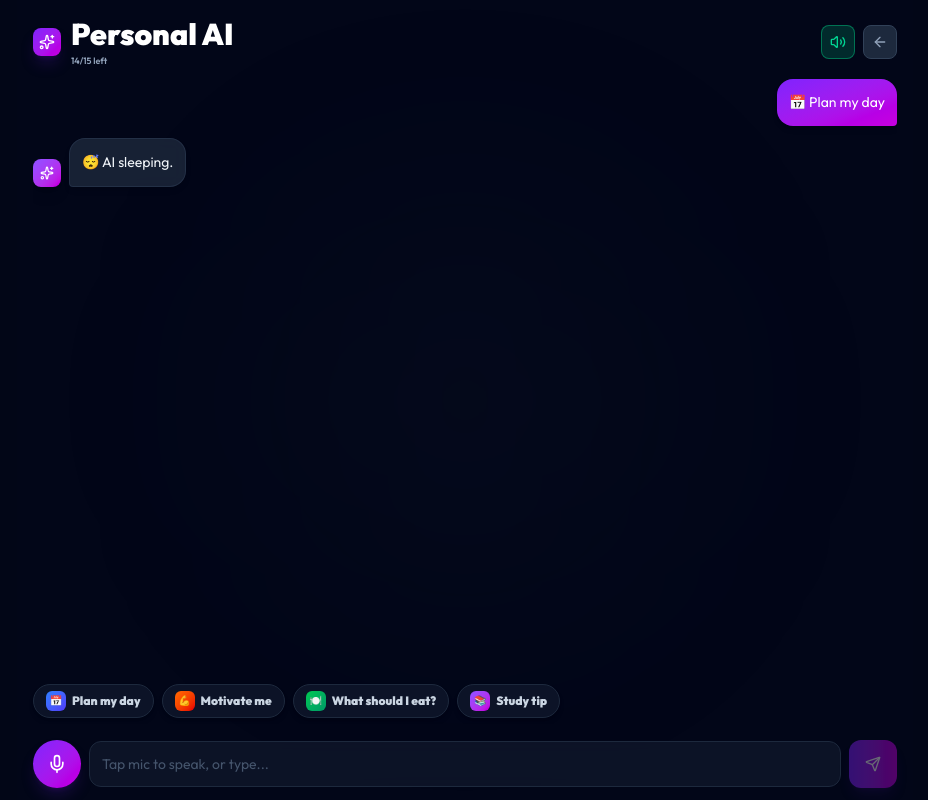
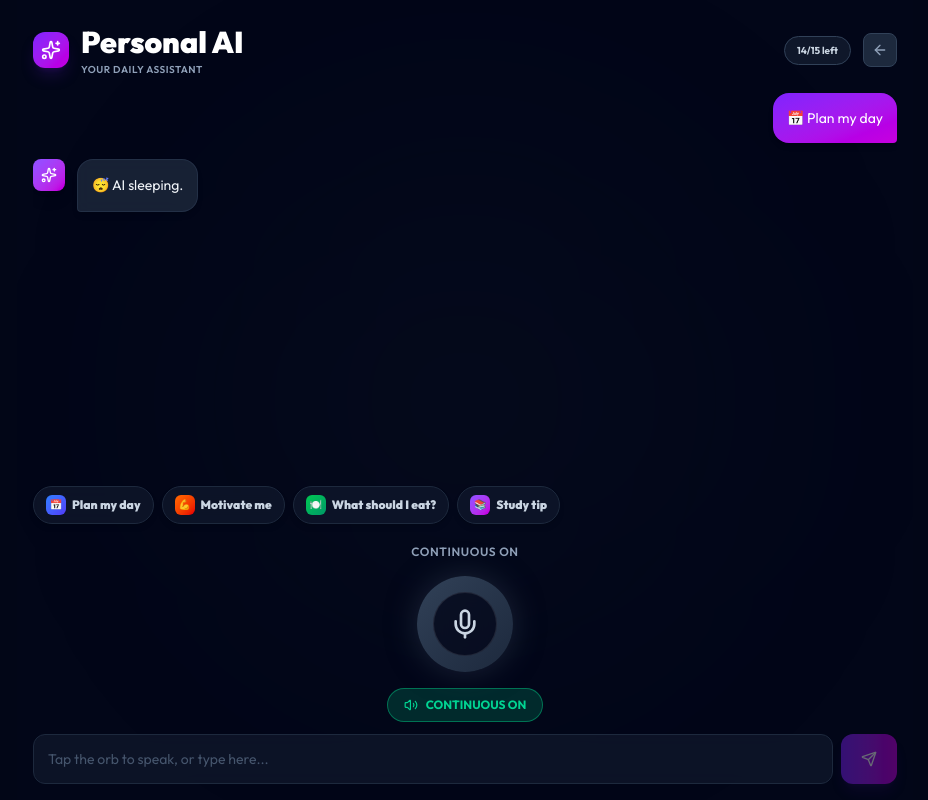
Before and after one commit to prashant14391443-ship-it/daily-goal, a Next.js app: page /ai in a window 1280 px wide. Both pictures are taken after a click on the button "📅 Plan my day". Shown: the whole page, without its empty margins (175-1103 px from the left). Built offline with nearby package versions, Linux system fonts and the light colour scheme; no server answers; the database is empty.

Commit message:
fix: exact casing for vercel build

```diff
--- a/app/ai/page.tsx
+++ b/app/ai/page.tsx
@@ -3,12 +3,11 @@
 import { useEffect, useRef, useState } from "react";
 import { supabase } from "@/lib/supabase";
 import Link from "next/link";
-import { ArrowLeft, Sparkles, Send, Volume2, VolumeX } from "lucide-react";
-import { useJarvisVoice } from "../hooks/jarvisVoice";
-import { executeVoiceAction, isLikelyCommand } from "../hooks/jarvisActions";
-import { JarvisOrb } from "../components/JarvisOrb";
-import { ActionToast } from "../components/ActionToast";
-
+import { ArrowLeft, Sparkles, Send } from "lucide-react";
+import { useJarvisVoice } from "@/app/hooks/jarvisVoice";
+import { executeVoiceAction, isLikelyCommand } from "@/app/hooks/jarvisActions";
+import { JarvisOrb } from "@/app/components/JarvisOrb";
+import { ActionToast } from "@/app/components/ActionToast";
 type Msg = { role: "user" | "assistant"; content: string };
 
 function toLocalISO(d: Date) {
@@ -31,7 +30,7 @@ export default function AIPage() {
   const [loading, setLoading] = useState(false);
   const [left, setLeft] = useState(15);
   const [uid, setUid] = useState("guest");
-  const [continuousMode, setContinuousMode] = useState(true);
+  const [continuousMode, setContinuousMode] = useState(true); // ✅ ON by default
   const [ctx, setCtx] = useState<{ name: string; studyMin: number; workouts: number; habits: string; todo: string; cal: number } | null>(null);
   const [actionToast, setActionToast] = useState<{ action: any; message: string } | null>(null);
   const bottomRef = useRef<HTMLDivElement>(null);
@@ -115,12 +114,13 @@ export default function AIPage() {
     setLeft(Math.max(0, 15 - count));
   };
 
+  // Send message (text or voice)
   const sendMessage = async (text?: string) => {
     const msg = (text || input).trim();
     if (!msg || loading) return;
     if (left <= 0) {
       alert("🆓 Free daily limit reached (15 messages). Come back tomorrow!");
-      interrupt();
+      interrupt(); // reset voice loop
       return;
     }
 
@@ -140,7 +140,7 @@ export default function AIPage() {
           const withReply = [...next, { role: "assistant" as const, content: actionResult.reply }];
           setMsgs(withReply);
           localStorage.setItem("dg-ai-chat-" + uid, JSON.stringify(withReply.slice(-50)));
-          speak(actionResult.reply);
+          speak(actionResult.reply); // 🔄 loop continues automatically after speaking
           updateMessageCount();
           setLoading(false);
           return;
@@ -170,36 +170,39 @@ export default function AIPage() {
       setMsgs(withReply);
       localStorage.setItem("dg-ai-chat-" + uid, JSON.stringify(withReply.slice(-50)));
 
-      speak(reply);
+      speak(reply); // 🔄 mic reopens automatically after AI speaks
       updateMessageCount();
     } catch {
       setMsgs([...next, { role: "assistant" as const, content: "📡 Network issue. Try again!" }]);
-      interrupt();
+      interrupt(); // reset voice loop on error
     }
     setLoading(false);
   };
 
+  // 🎙️ Voice transcript handler
   const handleTranscript = async (text: string) => {
     if (!text) return;
     if (loading) {
-      interrupt();
+      interrupt(); // ignore speech while busy, then re-listen
       return;
     }
     await sendMessage(text);
   };
 
+  // Keep the hook's callback always fresh (no stale closures)
   useEffect(() => {
     setOnTranscript(handleTranscript);
   });
 
+  // 🔁 Continuous mode toggle (saved forever)
   const toggleContinuous = () => {
     const next = !continuousMode;
     setContinuousMode(next);
     try {
       localStorage.setItem("dg-ai-continuous", next ? "1" : "0");
     } catch {}
-    if (next) startListening();
-    else stopListening();
+    if (next) startListening(); // start the endless loop right now
+    else stopListening();       // fully stop the loop
   };
 
   const handleOrbClick = () => {
@@ -210,29 +213,16 @@ export default function AIPage() {
     }
   };
 
-  // Tiny one-line status (only visible when active)
-  const statusLine =
-    voiceState === "listening"
-      ? transcript
-        ? `"${transcript}"`
-        : "Listening..."
-      : voiceState === "thinking"
-      ? "Thinking..."
-      : voiceState === "speaking"
-      ? "Speaking..."
-      : voiceState === "error"
-      ? "Mic error — check permissions"
-      : "";
-
   return (
-    <main className="h-screen bg-slate-950 text-white flex flex-col px-4 pt-4 pb-3 max-w-4xl mx-auto relative overflow-hidden">
-      {/* Ambient glow */}
-      <div className={`absolute top-1/2 left-1/2 -translate-x-1/2 -translate-y-1/2 w-[400px] h-[400px] rounded-full blur-[110px] transition-colors duration-700 pointer-events-none ${
-        voiceState === "listening" ? "bg-red-500/10" :
-        voiceState === "speaking" ? "bg-emerald-500/10" :
-        voiceState === "thinking" ? "bg-violet-500/10" : "bg-slate-800/10"
+    <main className="h-screen bg-slate-950 text-white flex flex-col px-4 pt-6 pb-4 max-w-4xl mx-auto relative overflow-hidden">
+      {/* Ambient Background Glow */}
+      <div className={`absolute top-1/2 left-1/2 -translate-x-1/2 -translate-y-1/2 w-[500px] h-[500px] rounded-full blur-[120px] transition-colors duration-700 pointer-events-none ${
+        voiceState === "listening" ? "bg-red-500/15" :
+        voiceState === "speaking" ? "bg-emerald-500/15" :
+        voiceState === "thinking" ? "bg-violet-500/15" : "bg-slate-800/10"
       }`} />
 
+      {/* Action Toast */}
       {actionToast && (
         <ActionToast
           action={actionToast.action}
@@ -241,72 +231,72 @@ export default function AIPage() {
         />
       )}
 
-      {/* 🌆 Compact header */}
-      <div className="relative mb-3 flex items-center justify-between shrink-0 z-10">
-        <div className="flex items-center gap-2.5">
-          <div className="p-1.5 rounded-lg bg-gradient-to-br from-violet-600 to-fuchsia-600 shadow-lg shadow-violet-900/30">
-            <Sparkles className="w-4 h-4 text-white" />
+      {/* Header */}
+      <div className="relative mb-4 flex items-center justify-between shrink-0 z-10">
+        <div className="flex items-center gap-3">
+          <div className="p-2 rounded-xl bg-gradient-to-br from-violet-600 to-fuchsia-600 shadow-lg shadow-violet-900/30">
+            <Sparkles className="w-5 h-5 text-white" />
           </div>
           <div>
-            <h1 className="text-sm font-black text-white leading-tight">Personal AI</h1>
-            <p className="text-[9px] text-slate-400 font-semibold">
-              {left}/15 left {ctx ? `· Hey ${ctx.name}!` : ""}
+            <h1 className="text-base font-black text-white leading-tight">Personal AI</h1>
+            <p className="text-[10px] text-slate-400 font-semibold uppercase tracking-wider">
+              {ctx ? `Hey ${ctx.name}!` : "Your daily assistant"}
             </p>
           </div>
         </div>
-        <div className="flex items-center gap-2">
-          {/* Continuous toggle (tiny icon) */}
-          <button
-            onClick={toggleContinuous}
-            className={`p-2 rounded-lg border transition-all ${
-              continuousMode
-                ? "bg-emerald-500/20 border-emerald-500/50 text-emerald-400"
-                : "bg-slate-800 border-slate-700 text-slate-500"
-            }`}
-            title={continuousMode ? "Continuous mode ON" : "Continuous mode OFF"}
-          >
-            {continuousMode ? <Volume2 className="w-4 h-4" /> : <VolumeX className="w-4 h-4" />}
-          </button>
-          <Link href="/dashboard" className="p-2 rounded-lg bg-slate-800 border border-slate-700 text-slate-400 hover:text-white transition-all">
+        <div className="flex items-center gap-3">
+          <div className="px-3 py-1.5 rounded-full bg-slate-800/50 border border-slate-700 text-[10px] font-bold text-slate-300">
+            {left}/15 left
+          </div>
+          <Link href="/dashboard" className="p-2 rounded-lg bg-slate-800 border border-slate-700 text-slate-400 hover:text-white hover:border-slate-600 transition-all">
             <ArrowLeft className="w-4 h-4" />
           </Link>
         </div>
       </div>
 
-      {/* 💬 Message stream (now gets maximum space) */}
-      <div className="flex-1 overflow-y-auto min-h-0 grid gap-3 content-start pb-2 z-10">
+      {/* Message Stream */}
+      <div className="flex-1 overflow-y-auto min-h-0 grid gap-4 content-start pb-2 z-10">
         {msgs.length === 0 && ctx && (
-          <div className="bg-slate-900/50 border border-slate-800 rounded-2xl p-4 shadow-lg backdrop-blur-sm">
-            <p className="font-black text-sm text-white mb-2">Hey {ctx.name}! I&apos;m your coach 👋</p>
-            <div className="grid grid-cols-4 gap-1.5">
-              <div className="bg-slate-800/60 rounded-lg p-1.5 text-center">
-                <p className="text-[8px] font-black text-slate-500">📚</p>
-                <p className="text-[11px] font-black text-blue-400">{ctx.studyMin}m</p>
+          <div className="bg-slate-900/50 border border-slate-800 rounded-2xl p-5 shadow-lg backdrop-blur-sm">
+            <div className="flex items-center gap-2 mb-3">
+              <span className="w-8 h-8 rounded-lg bg-gradient-to-br from-violet-500 to-fuchsia-600 flex items-center justify-center text-base shadow-lg">🤖</span>
+              <p className="font-black text-sm text-white">Hey {ctx.name}! I&apos;m your coach 👋</p>
             </div>
-              <div className="bg-slate-800/60 rounded-lg p-1.5 text-center">
-                <p className="text-[8px] font-black text-slate-500">🏋️</p>
-                <p className="text-[11px] font-black text-green-400">{ctx.workouts}</p>
+            <p className="text-xs text-slate-300 leading-relaxed mb-3">
+              I&apos;ve got a full picture of your day — here&apos;s what I see:
+            </p>
+            <div className="grid grid-cols-2 gap-1.5">
+              <div className="bg-slate-800/60 rounded-lg p-2">
+                <p className="text-[9px] font-black text-slate-500">📚 STUDY</p>
+                <p className="text-xs font-black text-blue-400">{ctx.studyMin} min</p>
               </div>
-              <div className="bg-slate-800/60 rounded-lg p-1.5 text-center">
-                <p className="text-[8px] font-black text-slate-500">✅</p>
-                <p className="text-[11px] font-black text-violet-400">{ctx.habits}</p>
+              <div className="bg-slate-800/60 rounded-lg p-2">
+                <p className="text-[9px] font-black text-slate-500">🏋️ WORKOUTS</p>
+                <p className="text-xs font-black text-green-400">{ctx.workouts}</p>
               </div>
-              <div className="bg-slate-800/60 rounded-lg p-1.5 text-center">
-                <p className="text-[8px] font-black text-slate-500">📝</p>
-                <p className="text-[11px] font-black text-amber-400">{ctx.todo}</p>
+              <div className="bg-slate-800/60 rounded-lg p-2">
+                <p className="text-[9px] font-black text-slate-500">✅ HABITS</p>
+                <p className="text-xs font-black text-violet-400">{ctx.habits}</p>
+              </div>
+              <div className="bg-slate-800/60 rounded-lg p-2">
+                <p className="text-[9px] font-black text-slate-500">📝 TODO</p>
+                <p className="text-xs font-black text-amber-400">{ctx.todo}</p>
               </div>
             </div>
+            <p className="text-[10px] text-slate-400 mt-3 font-semibold">
+              Tap the orb ONCE and just keep talking! ⬇️
+            </p>
           </div>
         )}
 
         {msgs.map((m, i) => (
-          <div key={i} className={`flex gap-2 ${m.role === "user" ? "justify-end" : "justify-start"}`}>
+          <div key={i} className={`flex gap-3 ${m.role === "user" ? "justify-end" : "justify-start"}`}>
             {m.role === "assistant" && (
-              <div className="shrink-0 w-7 h-7 rounded-lg bg-gradient-to-br from-violet-500 to-fuchsia-600 flex items-center justify-center shadow-lg self-end">
-                <Sparkles className="w-3.5 h-3.5 text-white" />
+              <div className="shrink-0 w-8 h-8 rounded-lg bg-gradient-to-br from-violet-500 to-fuchsia-600 flex items-center justify-center shadow-lg">
+                <Sparkles className="w-4 h-4 text-white" />
               </div>
             )}
-            <div className={`max-w-[80%] p-3 rounded-2xl text-sm whitespace-pre-wrap shadow-md leading-relaxed ${
+            <div className={`max-w-[80%] p-3.5 rounded-2xl text-sm whitespace-pre-wrap shadow-md leading-relaxed ${
               m.role === "user"
                 ? "bg-gradient-to-br from-violet-600 to-fuchsia-600 text-white rounded-br-sm"
                 : "bg-slate-800/80 backdrop-blur text-slate-100 rounded-bl-sm border border-slate-700/50"
@@ -317,11 +307,11 @@ export default function AIPage() {
         ))}
 
         {loading && voiceState !== "speaking" && (
-          <div className="flex gap-2 justify-start">
-            <div className="shrink-0 w-7 h-7 rounded-lg bg-gradient-to-br from-violet-500 to-fuchsia-600 flex items-center justify-center shadow-lg">
-              <Sparkles className="w-3.5 h-3.5 text-white animate-pulse" />
+          <div className="flex gap-3 justify-start">
+            <div className="shrink-0 w-8 h-8 rounded-lg bg-gradient-to-br from-violet-500 to-fuchsia-600 flex items-center justify-center shadow-lg">
+              <Sparkles className="w-4 h-4 text-white animate-pulse" />
             </div>
-            <div className="bg-slate-800/80 border border-slate-700/50 p-3 rounded-2xl rounded-bl-sm shadow-md flex items-center gap-1">
+            <div className="bg-slate-800/80 border border-slate-700/50 p-4 rounded-2xl rounded-bl-sm shadow-md flex items-center gap-1">
               <span className="w-1.5 h-1.5 rounded-full bg-violet-400 animate-bounce" style={{ animationDelay: "0ms" }} />
               <span className="w-1.5 h-1.5 rounded-full bg-violet-400 animate-bounce" style={{ animationDelay: "150ms" }} />
               <span className="w-1.5 h-1.5 rounded-full bg-violet-400 animate-bounce" style={{ animationDelay: "300ms" }} />
@@ -331,14 +321,14 @@ export default function AIPage() {
         <div ref={bottomRef} />
       </div>
 
-      {/* ⚡ Chips */}
-      <div className="shrink-0 flex gap-2 overflow-x-auto py-1.5 -mx-1 px-1 z-10">
+      {/* Quick Chips */}
+      <div className="shrink-0 flex gap-2 overflow-x-auto py-2 -mx-1 px-1 z-10">
         {CHIPS.map((c) => (
           <button
             key={c.label}
             onClick={() => sendMessage(c.label)}
             disabled={loading}
-            className="shrink-0 flex items-center gap-1.5 text-xs font-black bg-slate-900/80 border border-slate-800 hover:border-violet-500/40 px-3 py-1.5 rounded-full shadow-md disabled:opacity-50 transition-all"
+            className="shrink-0 flex items-center gap-1.5 text-xs font-black bg-slate-900/80 border border-slate-800 hover:border-violet-500/40 hover:bg-slate-800 px-3 py-2 rounded-full shadow-md disabled:opacity-50 transition-all backdrop-blur-sm"
           >
             <span className={`w-5 h-5 rounded-md bg-gradient-to-br ${c.grad} flex items-center justify-center text-[10px]`}>
               {c.label.split(" ")[0]}
@@ -348,39 +338,33 @@ export default function AIPage() {
         ))}
       </div>
 
-      {/* 🎙️ Tiny status line (takes space ONLY when active) */}
-      <div className="h-4 shrink-0 z-10 flex items-center justify-center">
-        {statusLine && (
-          <p className="text-[10px] font-semibold text-slate-400 truncate max-w-full px-2">
-            {statusLine}
-          </p>
-        )}
-      </div>
+      {/* Jarvis Orb & Input */}
+      <div className="shrink-0 flex flex-col items-center gap-3 pt-3 z-10">
+        <JarvisOrb
+          state={voiceState}
+          transcript={transcript}
+          onClick={handleOrbClick}
+          continuousMode={continuousMode}
+          onToggleContinuous={toggleContinuous}
+        />
 
-      {/* 📝 Compact input row: [mic orb] [input] [send] */}
-      <form onSubmit={(e) => { e.preventDefault(); sendMessage(); }} className="shrink-0 flex items-center gap-2 z-10">
-        {isSupported ? (
-          <JarvisOrb state={voiceState} onClick={handleOrbClick} />
-        ) : (
-          <div className="w-12 h-12 rounded-full bg-slate-800 flex items-center justify-center">
-            <Sparkles className="w-5 h-5 text-slate-500" />
-          </div>
-        )}
+        <form onSubmit={(e) => { e.preventDefault(); sendMessage(); }} className="w-full flex gap-2">
           <input
             value={input}
             onChange={(e) => setInput(e.target.value)}
-          placeholder={voiceState === "listening" && transcript ? transcript : "Tap mic to speak, or type..."}
+            placeholder={isSupported ? "Tap the orb to speak, or type here..." : "Type your message..."}
             disabled={loading}
-          className="flex-1 min-w-0 p-3 rounded-xl bg-slate-900/80 backdrop-blur border border-slate-800 text-sm outline-none focus:border-violet-500 disabled:opacity-50 transition-all placeholder:text-slate-600"
+            className="flex-1 p-3.5 rounded-xl bg-slate-900/80 backdrop-blur border border-slate-800 text-sm outline-none focus:border-violet-500 focus:ring-1 focus:ring-violet-500 disabled:opacity-50 transition-all placeholder:text-slate-600"
           />
           <button
             type="submit"
             disabled={loading || !input.trim()}
-          className="shrink-0 w-12 h-12 rounded-xl bg-gradient-to-r from-violet-600 to-fuchsia-600 text-white disabled:opacity-40 shadow-lg shadow-violet-900/30 transition-all active:scale-95 flex items-center justify-center"
+            className="shrink-0 px-5 rounded-xl bg-gradient-to-r from-violet-600 to-fuchsia-600 text-white font-black disabled:opacity-40 shadow-lg shadow-violet-900/30 transition-all hover:scale-105 active:scale-95 flex items-center justify-center"
           >
             <Send className="w-4 h-4" />
           </button>
         </form>
+      </div>
     </main>
   );
 }
--- a/app/components/JarvisOrb.tsx
+++ b/app/components/JarvisOrb.tsx
@@ -1,55 +1,123 @@
 "use client";
 
-import { Mic, Loader2, Volume2, AlertCircle } from "lucide-react";
-import type { VoiceState } from "../hooks/jarvisVoice";
+import { Mic, MicOff, Loader2, Volume2, AlertCircle } from "lucide-react";
 
+import type { VoiceState } from "@/app/hooks/jarvisVoice";
 interface JarvisOrbProps {
   state: VoiceState;
+  transcript: string;
   onClick: () => void;
+  continuousMode: boolean;
+  onToggleContinuous: () => void;
 }
 
-export function JarvisOrb({ state, onClick }: JarvisOrbProps) {
-  const getStateStyles = () => {
+export function JarvisOrb({
+  state,
+  transcript,
+  onClick,
+  continuousMode,
+  onToggleContinuous
+}: JarvisOrbProps) {
+
+  const getOrbStyles = () => {
     switch (state) {
       case "listening":
-        return "bg-gradient-to-br from-red-500 to-rose-600 shadow-[0_0_18px_rgba(239,68,68,0.5)]";
+        return "bg-gradient-to-br from-red-500 to-rose-600 shadow-[0_0_60px_rgba(239,68,68,0.6)] scale-110";
       case "thinking":
-        return "bg-gradient-to-br from-violet-500 to-fuchsia-600 shadow-[0_0_18px_rgba(139,92,246,0.5)]";
+        return "bg-gradient-to-br from-violet-500 to-fuchsia-600 shadow-[0_0_60px_rgba(139,92,246,0.6)] animate-pulse";
       case "speaking":
-        return "bg-gradient-to-br from-emerald-500 to-green-600 shadow-[0_0_18px_rgba(16,185,129,0.5)]";
+        return "bg-gradient-to-br from-emerald-500 to-green-600 shadow-[0_0_60px_rgba(16,185,129,0.6)] scale-105";
       case "error":
-        return "bg-gradient-to-br from-amber-500 to-orange-600";
+        return "bg-gradient-to-br from-amber-500 to-orange-600 shadow-[0_0_60px_rgba(245,158,11,0.6)]";
       default:
-        return "bg-gradient-to-br from-violet-600 to-fuchsia-600 shadow-lg shadow-violet-900/30";
+        return "bg-gradient-to-br from-slate-700 to-slate-800 shadow-[0_0_30px_rgba(51,65,85,0.5)] hover:shadow-[0_0_40px_rgba(139,92,246,0.4)] hover:scale-105";
     }
   };
 
   const getIcon = () => {
     switch (state) {
       case "listening":
-        return <Mic className="w-5 h-5 text-white animate-pulse" />;
+        return <Mic className="w-8 h-8 text-white animate-pulse" />;
       case "thinking":
-        return <Loader2 className="w-5 h-5 text-white animate-spin" />;
+        return <Loader2 className="w-8 h-8 text-white animate-spin" />;
       case "speaking":
-        return <Volume2 className="w-5 h-5 text-white animate-pulse" />;
+        return <Volume2 className="w-8 h-8 text-white" />;
       case "error":
-        return <AlertCircle className="w-5 h-5 text-white" />;
+        return <AlertCircle className="w-8 h-8 text-white" />;
       default:
-        return <Mic className="w-5 h-5 text-white" />;
+        return <Mic className="w-8 h-8 text-slate-300" />;
+    }
+  };
+
+  const getStatusText = () => {
+    switch (state) {
+      case "listening": return "Listening...";
+      case "thinking": return "Thinking...";
+      case "speaking": return "Speaking...";
+      case "error": return "Try again";
+      default: return continuousMode ? "Continuous ON" : "Tap to speak";
     }
   };
 
   return (
-    <button
-      type="button"
-      onClick={onClick}
-      className={`relative shrink-0 w-12 h-12 rounded-full flex items-center justify-center transition-all duration-300 ${getStateStyles()}`}
-      aria-label="Voice assistant"
-    >
-      {state === "listening" && (
-        <span className="absolute inset-0 rounded-full bg-red-500/40 animate-ping" />
+    <div className="flex flex-col items-center gap-4 w-full">
+      {/* Status Text */}
+      <p className="text-xs font-semibold uppercase tracking-wider text-slate-400">
+        {getStatusText()}
+      </p>
+
+      {/* The Orb */}
+      <button
+        onClick={onClick}
+        className={`relative w-24 h-24 rounded-full flex items-center justify-center transition-all duration-300 cursor-pointer group ${getOrbStyles()}`}
+        aria-label={state === "listening" ? "Stop listening" : "Start listening"}
+      >
+        {/* Outer ring animation when listening */}
+        {state === "listening" && (
+          <>
+            <span className="absolute inset-0 rounded-full bg-red-500/30 animate-ping" />
+            <span className="absolute inset-2 rounded-full bg-red-500/20 animate-pulse" />
+          </>
+        )}
+
+        {/* Speaking waveform */}
+        {state === "speaking" && (
+          <div className="absolute inset-0 flex items-center justify-center gap-1">
+            <span className="w-1 h-6 bg-white/60 rounded-full animate-[pulse_0.5s_ease-in-out_infinite]" />
+            <span className="w-1 h-10 bg-white/80 rounded-full animate-[pulse_0.7s_ease-in-out_infinite]" />
+            <span className="w-1 h-8 bg-white/70 rounded-full animate-[pulse_0.6s_ease-in-out_infinite]" />
+            <span className="w-1 h-12 bg-white/90 rounded-full animate-[pulse_0.8s_ease-in-out_infinite]" />
+            <span className="w-1 h-7 bg-white/60 rounded-full animate-[pulse_0.5s_ease-in-out_infinite]" />
+          </div>
+        )}
+
+        {/* Inner core */}
+        <div className="relative z-10 w-16 h-16 rounded-full bg-slate-950/80 backdrop-blur-sm flex items-center justify-center border border-white/10 group-hover:border-white/30 transition-all">
+          {getIcon()}
+        </div>
+      </button>
+
+      {/* Live Transcript */}
+      {transcript && (
+        <div className="w-full max-w-md mx-auto px-4 py-2 rounded-xl bg-slate-800/50 border border-slate-700/50 backdrop-blur-sm">
+          <p className="text-sm text-slate-200 text-center italic">
+            "{transcript}"
+          </p>
+        </div>
       )}
-      <span className="relative z-10 flex items-center justify-center">{getIcon()}</span>
-    </button>
+
+      {/* Continuous Mode Toggle */}
+      <button
+        onClick={onToggleContinuous}
+        className={`flex items-center gap-2 px-4 py-2 rounded-full text-xs font-bold transition-all border ${
+          continuousMode
+            ? "bg-emerald-500/20 border-emerald-500/50 text-emerald-400 hover:bg-emerald-500/30"
+            : "bg-slate-800/50 border-slate-700 text-slate-400 hover:bg-slate-800 hover:text-slate-200"
+        }`}
+      >
+        <Volume2 className="w-3.5 h-3.5" />
+        {continuousMode ? "CONTINUOUS ON" : "CONTINUOUS OFF"}
+      </button>
+    </div>
   );
 }
```
Lines whose indentation alone changed are shown as unchanged.
